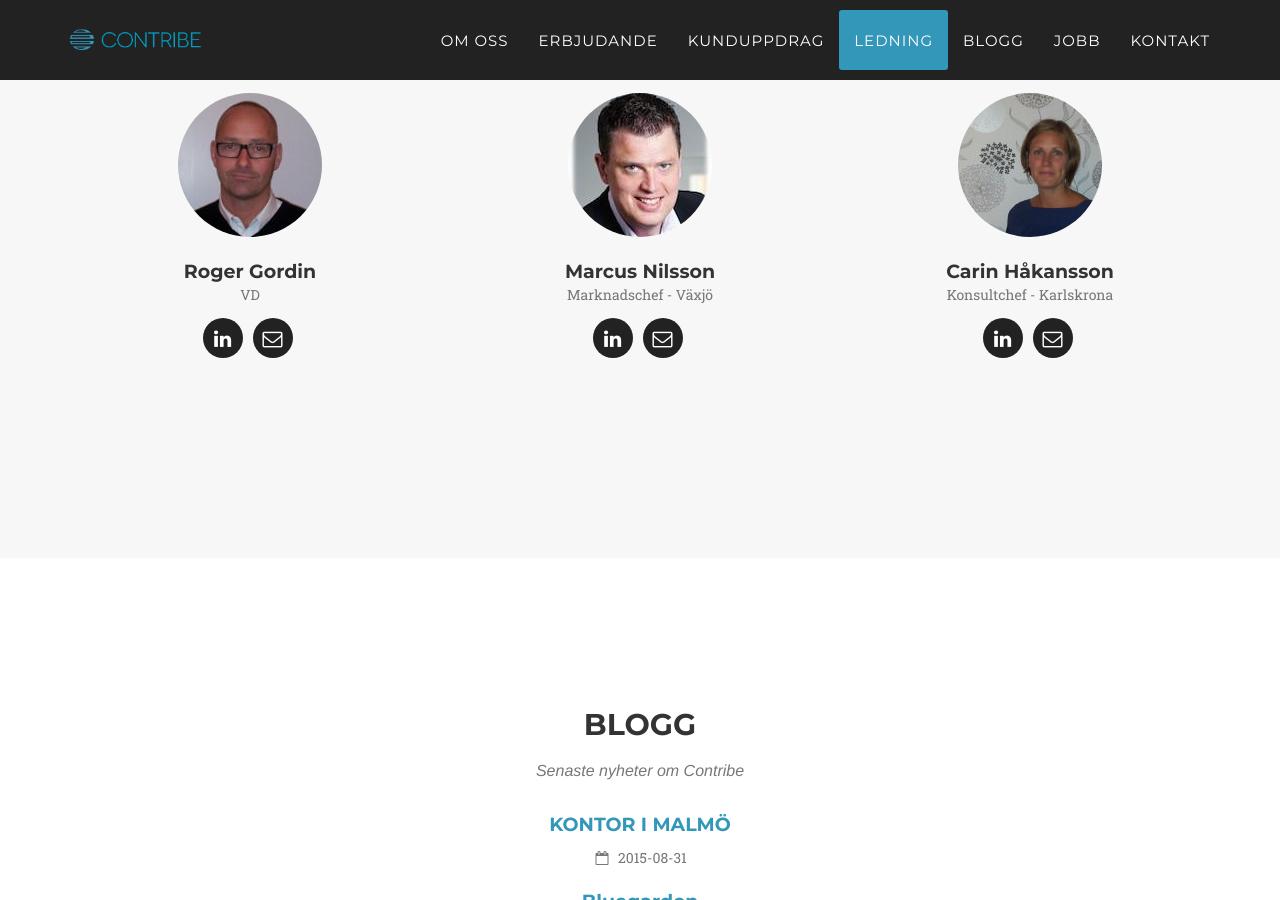
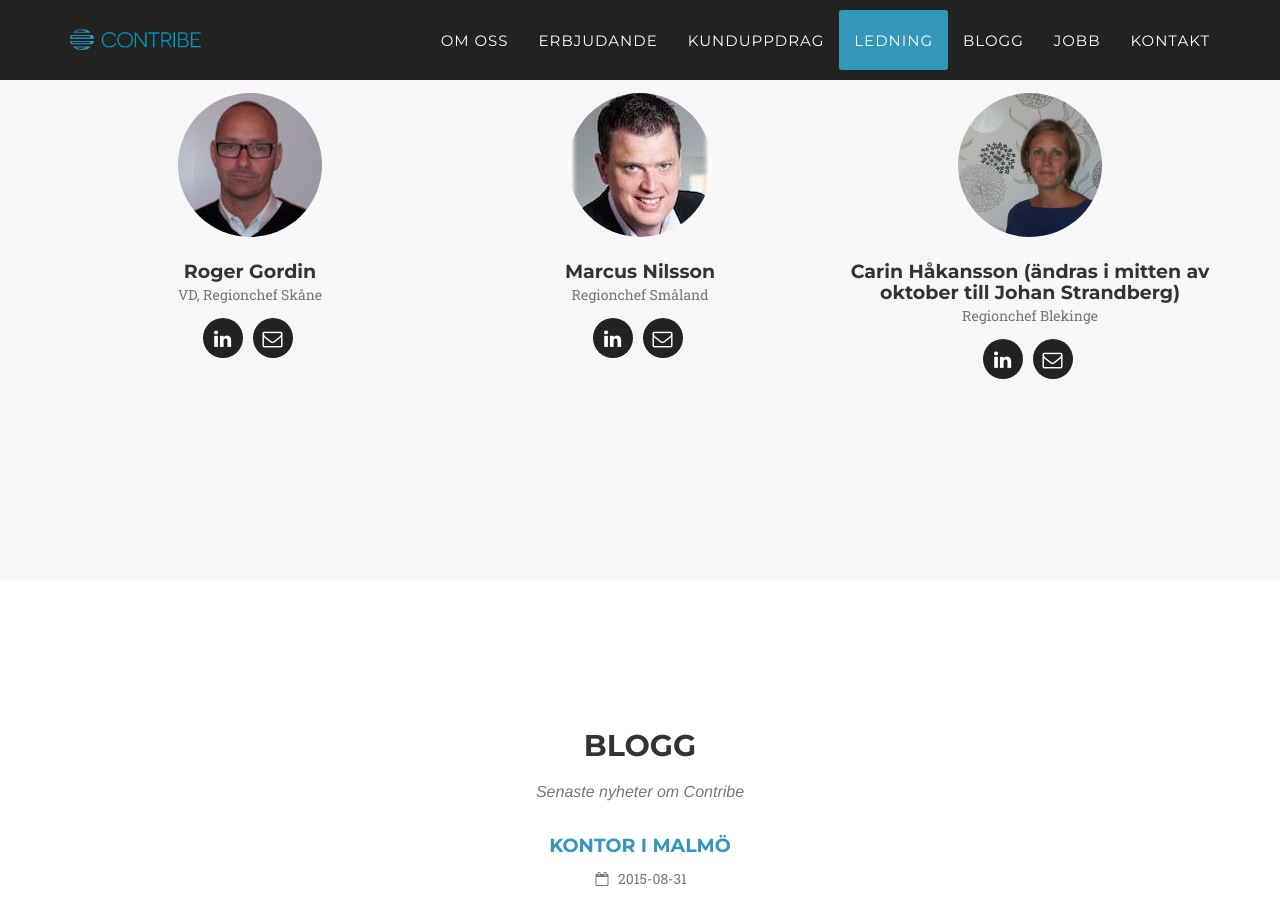
Before and after one commit to contribe/contribe, a Jekyll site: the page built from index.html, in a window 1280 px wide and 900 px high, scrolled down 4599 px. Built offline with Jekyll 4.4.1, drawn with Linux system fonts in a browser that asks for light colours; some web fonts are replaced.

Commit message:
changed titles of management

```diff
--- a/_config.yml
+++ b/_config.yml
@@ -15,7 +15,7 @@ color:
 people:
 - name: Roger Gordin
   pic: roger
-  position: VD
+  position: VD, Regionchef Skåne
   social:
     - title: linkedin
       url: https://www.linkedin.com/pub/roger-gordin/2/a21/a83
@@ -24,16 +24,16 @@ people:
 
 - name: Marcus Nilsson
   pic: marcus
-  position: Marknadschef - Växjö
+  position: Regionchef Småland
   social:
     - title: linkedin
       url: https://se.linkedin.com/pub/marcus-nilsson/61/70b/561
     - title: envelope-o
       url: mailto:marcus.nilsson@contribe.se
 
-- name: Carin Håkansson
+- name: Carin Håkansson (ändras i mitten av oktober till Johan Strandberg)
   pic: carin
-  position: Konsultchef - Karlskrona
+  position: Regionchef Blekinge
   social:
     - title: linkedin
       url: https://se.linkedin.com/pub/carin-h%C3%A5kansson/9/b35/353
```
